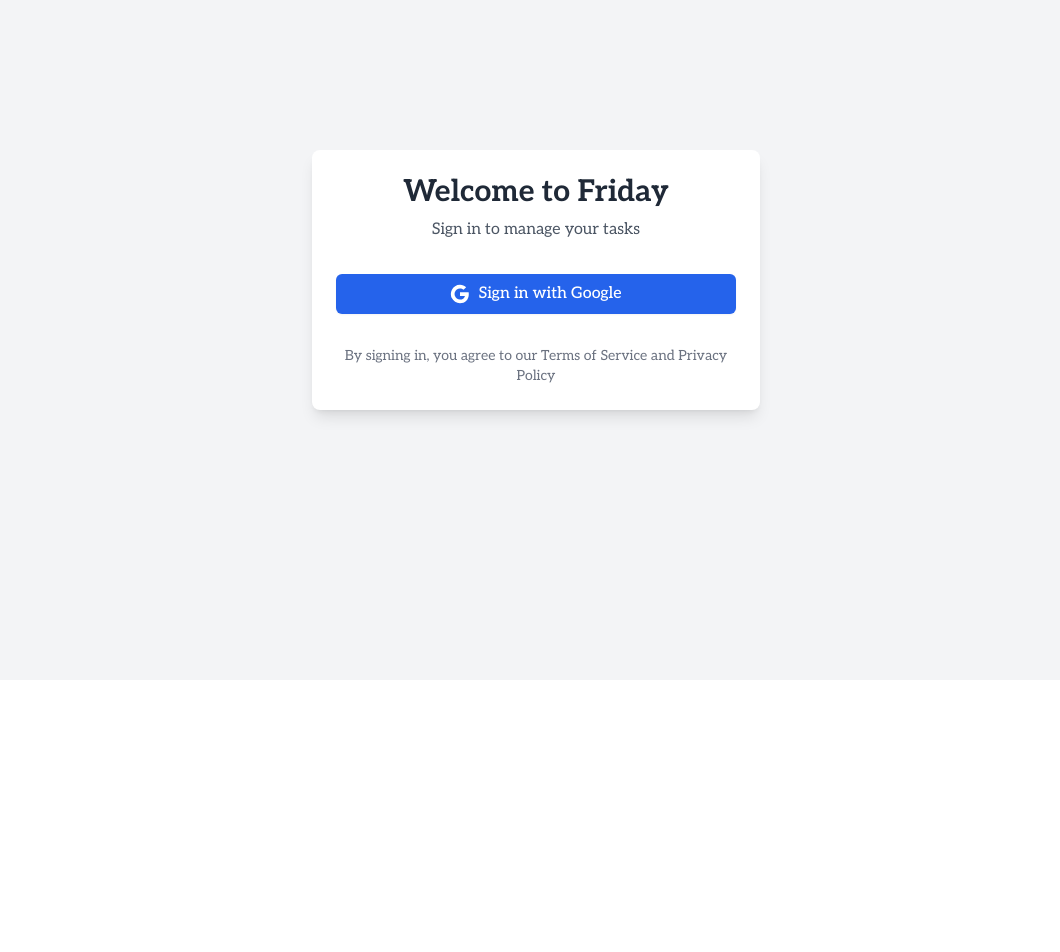
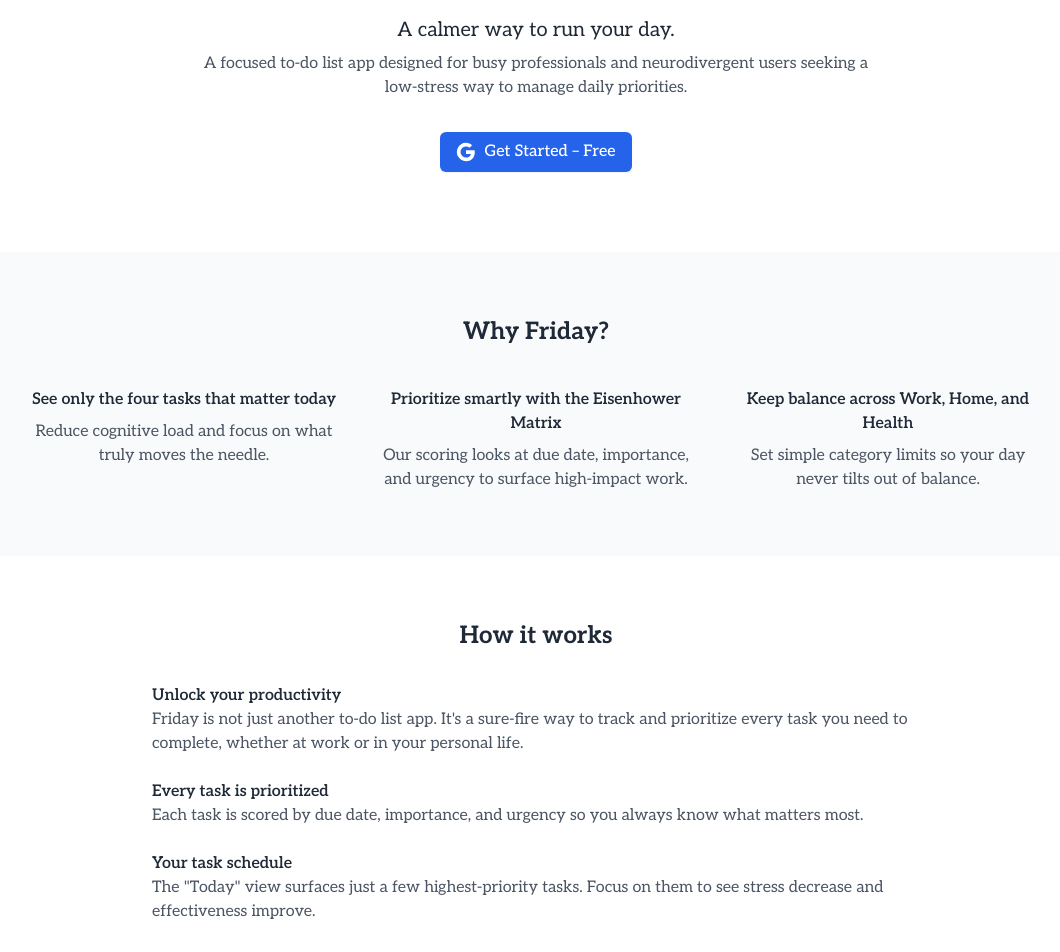
Before and after one commit to dgaraventa5/friday, a React (Vite) app: page / in a window 1280 px wide. Shown: the part 120-1072 px from the top of the page, without its empty margins (104-1164 px from the left). Before the commit the page ends 800 px from the top, so only its background shows below. Built offline with nearby package versions, Linux system fonts and the light colour scheme; no server answers.

Commit message:
feat: marketing landing page for logged out users

```diff
--- a/package.json
+++ b/package.json
@@ -24,6 +24,8 @@
   },
   "devDependencies": {
     "@eslint/js": "^9.9.1",
+    "@testing-library/jest-dom": "^6.5.0",
+    "@testing-library/react": "^16.3.0",
     "@types/jest": "^29.5.14",
     "@types/react": "^18.3.5",
     "@types/react-dom": "^18.3.0",
@@ -37,9 +39,7 @@
     "firebase-tools": "^14.8.0",
     "globals": "^15.9.0",
     "jest": "^30.0.0",
-    "@testing-library/react": "^16.3.0",
-    "@testing-library/jest-dom": "^6.5.0",
-    "jest-environment-jsdom": "^30.0.0",
+    "jest-environment-jsdom": "^30.1.2",
     "postcss": "^8.4.35",
     "prettier": "^3.5.3",
     "tailwindcss": "^3.4.1",
--- a/src/components/LoginPage.tsx
+++ b/src/components/LoginPage.tsx
@@ -14,40 +14,21 @@ export function LoginPage() {
       setError(null);
       await signIn();
     } catch (err) {
-      const errorMessage = err instanceof Error ? err.message : 'Failed to sign in with Google';
+      const errorMessage =
+        err instanceof Error ? err.message : 'Failed to sign in with Google';
       setError(errorMessage);
     } finally {
       setIsLoggingIn(false);
     }
   };
 
-  return (
-    <div className="min-h-screen flex flex-col items-center justify-center bg-gray-100 px-4">
-      <div className="w-full max-w-md bg-white rounded-lg shadow-lg p-6 space-y-8">
-        <div className="text-center">
-          <h1 className="text-3xl font-bold text-gray-800">Welcome to Friday</h1>
-          <p className="mt-2 text-gray-600">Sign in to manage your tasks</p>
-        </div>
-
-        {error && (
-          <div className="bg-red-50 border border-red-200 text-red-700 px-4 py-3 rounded-md">
-            {error}
-          </div>
-        )}
-
-        {authState.error && (
-          <div className="bg-red-50 border border-red-200 text-red-700 px-4 py-3 rounded-md">
-            {authState.error}
-          </div>
-        )}
-
-        <div className="space-y-4">
+  const SignInButton = (
     <Button
       onClick={handleGoogleSignIn}
       disabled={isLoggingIn || authState.loading}
-            className="w-full flex items-center justify-center space-x-2"
+      className="flex items-center justify-center space-x-2"
     >
-            {(isLoggingIn || authState.loading) ? (
+      {isLoggingIn || authState.loading ? (
         <LoadingSpinner size="sm" />
       ) : (
         <>
@@ -69,16 +50,158 @@ export function LoginPage() {
               d="M12 5.38c1.62 0 3.06.56 4.21 1.64l3.15-3.15C17.45 2.09 14.97 1 12 1 7.7 1 3.99 3.47 2.18 7.07l3.66 2.84c.87-2.6 3.3-4.53 6.16-4.53z"
             />
           </svg>
-                <span>Sign in with Google</span>
+          <span>Get Started – Free</span>
         </>
       )}
     </Button>
+  );
+
+  return (
+    <div className="flex flex-col min-h-screen text-gray-800">
+      {/* Hero Section */}
+      <header className="px-4 py-20 bg-white text-center">
+        <h1 className="text-4xl font-bold mb-4">👋 Welcome to Friday</h1>
+        <p className="text-xl mb-2">A calmer way to run your day.</p>
+        <p className="max-w-2xl mx-auto text-gray-600">
+          A focused to-do list app designed for busy professionals and
+          neurodivergent users seeking a low-stress way to manage daily
+          priorities.
+        </p>
+        <div className="mt-8 flex justify-center">{SignInButton}</div>
+        {error && (
+          <div className="mt-4 bg-red-50 border border-red-200 text-red-700 px-4 py-3 rounded-md">
+            {error}
           </div>
+        )}
+        {authState.error && (
+          <div className="mt-4 bg-red-50 border border-red-200 text-red-700 px-4 py-3 rounded-md">
+            {authState.error}
+          </div>
+        )}
+      </header>
 
-        <div className="text-center text-sm text-gray-500 mt-4">
-          <p>By signing in, you agree to our Terms of Service and Privacy Policy</p>
+      <main className="flex-1">
+        {/* Benefits */}
+        <section className="py-16 bg-gray-50 px-4">
+          <div className="max-w-5xl mx-auto">
+            <h2 className="text-2xl font-bold text-center mb-10">
+              Why Friday?
+            </h2>
+            <div className="grid gap-8 md:grid-cols-3">
+              <div className="text-center">
+                <h3 className="font-semibold mb-2">
+                  See only the four tasks that matter today
+                </h3>
+                <p className="text-gray-600">
+                  Reduce cognitive load and focus on what truly moves the
+                  needle.
+                </p>
+              </div>
+              <div className="text-center">
+                <h3 className="font-semibold mb-2">
+                  Prioritize smartly with the Eisenhower Matrix
+                </h3>
+                <p className="text-gray-600">
+                  Our scoring looks at due date, importance, and urgency to
+                  surface high-impact work.
+                </p>
+              </div>
+              <div className="text-center">
+                <h3 className="font-semibold mb-2">
+                  Keep balance across Work, Home, and Health
+                </h3>
+                <p className="text-gray-600">
+                  Set simple category limits so your day never tilts out of
+                  balance.
+                </p>
               </div>
             </div>
           </div>
+        </section>
+
+        {/* How it works */}
+        <section className="py-16 px-4">
+          <div className="max-w-3xl mx-auto">
+            <h2 className="text-2xl font-bold text-center mb-8">
+              How it works
+            </h2>
+            <ol className="space-y-6">
+              <li>
+                <h3 className="font-semibold">Unlock your productivity</h3>
+                <p className="text-gray-600">
+                  Friday is not just another to-do list app. It's a sure-fire
+                  way to track and prioritize every task you need to complete,
+                  whether at work or in your personal life.
+                </p>
+              </li>
+              <li>
+                <h3 className="font-semibold">
+                  Every task is prioritized
+                </h3>
+                <p className="text-gray-600">
+                  Each task is scored by due date, importance, and urgency so
+                  you always know what matters most.
+                </p>
+              </li>
+              <li>
+                <h3 className="font-semibold">Your task schedule</h3>
+                <p className="text-gray-600">
+                  The "Today" view surfaces just a few highest-priority tasks.
+                  Focus on them to see stress decrease and effectiveness
+                  improve.
+                </p>
+              </li>
+            </ol>
+          </div>
+        </section>
+
+        {/* Personas */}
+        <section className="py-16 bg-gray-50 px-4">
+          <div className="max-w-4xl mx-auto">
+            <h2 className="text-2xl font-bold text-center mb-8">
+              Made for you
+            </h2>
+            <div className="grid gap-8 md:grid-cols-2">
+              <div className="bg-white p-6 rounded-lg shadow text-center">
+                <h3 className="font-semibold mb-2">For Busy Professionals</h3>
+                <p className="text-gray-600">
+                  Add tasks in seconds and stay focused on what matters.
+                </p>
+              </div>
+              <div className="bg-white p-6 rounded-lg shadow text-center">
+                <h3 className="font-semibold mb-2">
+                  For Neurodivergent Brains
+                </h3>
+                <p className="text-gray-600">
+                  Minimal distractions, clear prompts, and only four tasks a
+                  day.
+                </p>
+              </div>
+            </div>
+          </div>
+        </section>
+
+        {/* Social proof */}
+        <section className="py-16 px-4">
+          <div className="max-w-xl mx-auto text-center">
+            <h2 className="text-2xl font-bold mb-4">Why people love Friday</h2>
+            <p className="text-gray-600 italic">
+              “Friday keeps me focused on what really matters each day.”
+            </p>
+          </div>
+        </section>
+      </main>
+
+      {/* Secondary CTA */}
+      <footer className="py-12 bg-primary-600 text-white text-center px-4">
+        <h2 className="text-2xl font-bold mb-4">
+          Ready to focus on what matters?
+        </h2>
+        <div className="flex justify-center">{SignInButton}</div>
+        <p className="text-sm opacity-80 mt-4">
+          By signing in, you agree to our Terms of Service and Privacy Policy
+        </p>
+      </footer>
+    </div>
   );
 }
```
Also changed, not shown: 1 other file (tests, documents, lock files or other folders). Lines whose indentation alone changed are shown as unchanged.
